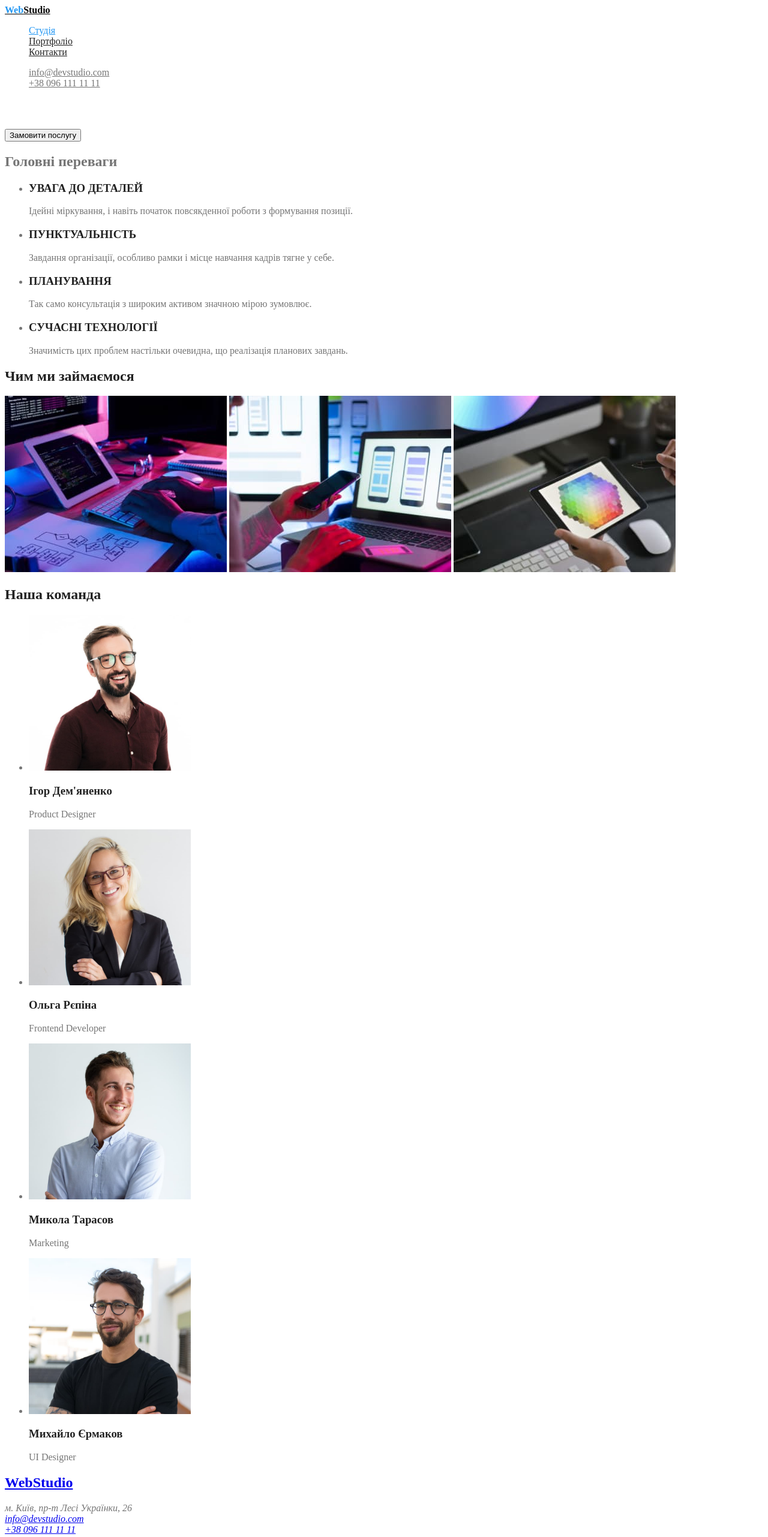
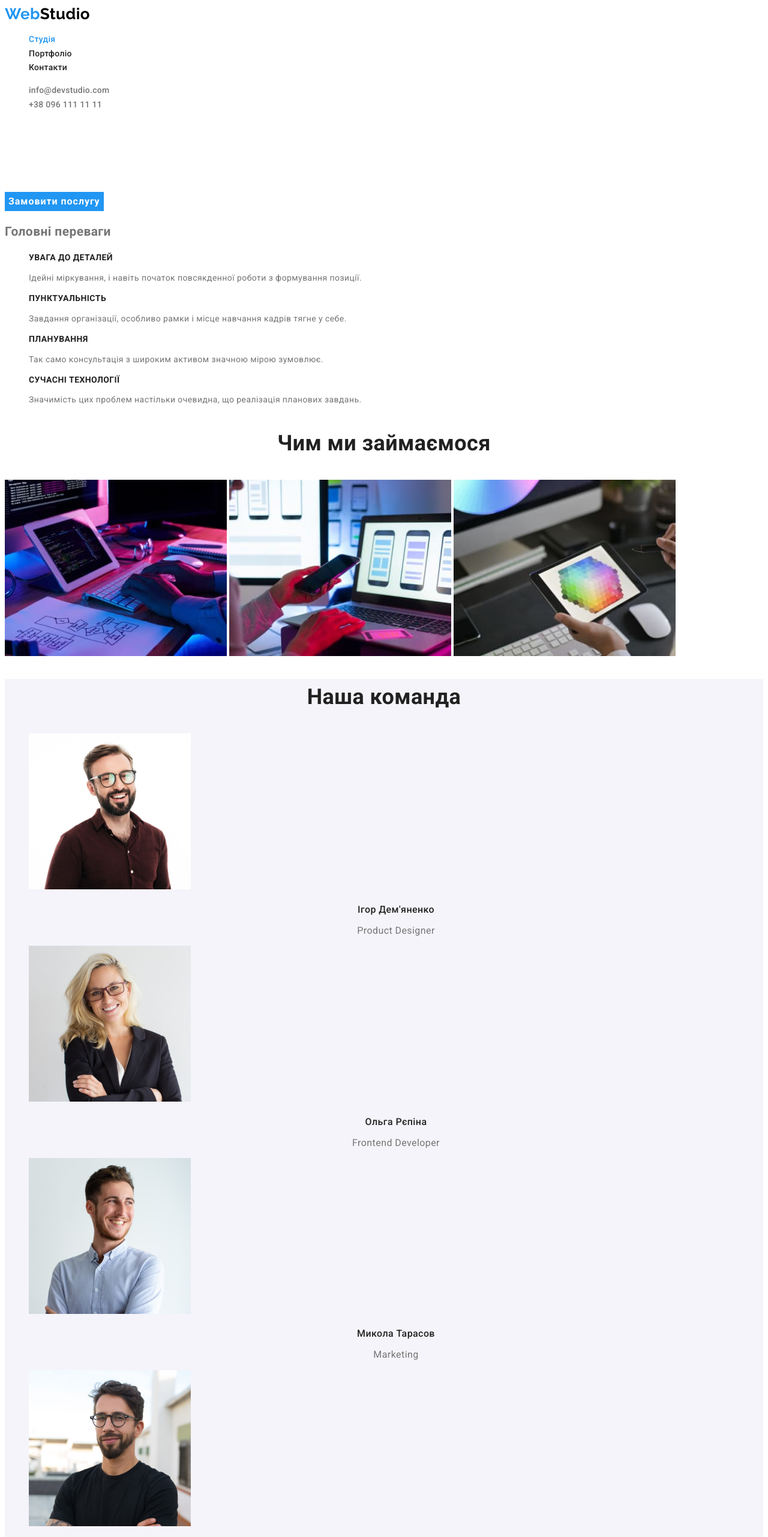
Before and after one commit to BoikoIgor/goit-markup-hw-02, a plain HTML site: page index.html in a window 1280 px wide. Shown: the top 2563 px of the page at 60% size. Drawn offline with Linux system fonts and the light colour scheme.

Commit message:
Portfolio changes

```diff
--- a/css/styles.css
+++ b/css/styles.css
@@ -10,22 +10,38 @@
   --second-background-color: #f5f4fa;
 }
 body {
+  font-family: "Roboto", sans-serif;
+  font-weight: 400;
+  font-size: 14px;
+  line-height: 1.7;
+  letter-spacing: 0.03em;
   background-color: var(--background-color);
   color: var(--primary-text-color);
 }
 /* Main page CSS styles */
 /* Logo */
 .logo {
+  font-family: "Raleway", sans-serif;
+  font-size: 26px;
+  line-height: 1.19;
+  text-decoration: none;
   color: #000000;
 }
 .logo span {
   color: var(--accent-color);
+}
+.logo.white {
+  color: var(--second-accent-color);
 }
 .list {
   list-style-type: none;
 }
 /* Site navigation */
 .site-nav .link {
+  font-weight: 500;
+  line-height: 1.14px;
+  letter-spacing: 0.02em;
+  text-decoration: none;
   color: var(--title-text-color);
 }
 .site-nav .link:hover,
@@ -35,6 +51,10 @@ body {
   color: var(--accent-color);
 }
 .contacts .link {
+  font-weight: 500;
+  line-height: 1.14px;
+  letter-spacing: 0.02em;
+  text-decoration: none;
   color: var(--primary-text-color);
 }
 .site-nav .link.current {
@@ -42,15 +62,69 @@ body {
 }
 /* hero */
 .hero-title {
+  font-weight: 900;
+  font-size: 44px;
+  line-height: 1.36;
+  text-align: center;
+  letter-spacing: 0.06em;
+  text-transform: uppercase;
+  color: var(--second-accent-color);
+}
+button {
+  font-family: inherit;
+  font-weight: 700;
+  font-size: 16px;
+  line-height: 1.88;
+  letter-spacing: 0.06em;
+  border: none;
+  background-color: var(--accent-color);
   color: var(--second-accent-color);
 }
 /* main */
 .section-title {
+  font-weight: 700;
+  font-size: 36px;
+  line-height: 1.7;
+  text-align: center;
   color: var(--title-text-color);
 }
+/* Benefits */
 .benefits .title {
+  font-weight: 700;
+  font-size: 14px;
+  line-height: 1.14;
+  text-transform: uppercase;
   color: var(--title-text-color);
 }
+/* Our team */
 .team .title {
+  font-weight: 500;
+  font-size: 16px;
+  line-height: 1.19;
+  text-align: center;
   color: var(--title-text-color);
 }
+.team .text {
+  font-size: 16px;
+  line-height: 1.19;
+  text-align: center;
+}
+.team {
+  background-color: var(--second-background-color);
+}
+/* Footer */
+address {
+  font-style: normal;
+  /* временно для фона */
+  /* background-color: #2f303a; */
+  color: var(--second-accent-color);
+}
+address .link {
+  text-decoration: none;
+  color: rgba(255, 255, 255, 0.6);
+}
+/* Filter buttons */
+.filter button {
+  background-color: var(--second-background-color);
+  color: var(--title-text-color);
+}
--- a/index.html
+++ b/index.html
@@ -5,6 +5,10 @@
     <meta http-equiv="X-UA-Compatible" content="IE=edge" />
     <meta name="viewport" content="width=Hello, initial-scale=1.0" />
     <title>Web Studio (Version 2.1)</title>
+    <link
+      href="https://fonts.googleapis.com/css2?family=Raleway:wght@700&family=Roboto:wght@400;500;700;900&display=swap"
+      rel="stylesheet"
+    />
     <link rel="stylesheet" href="./css/styles.css" />
   </head>
   <body>
@@ -37,30 +41,30 @@
       <!-- benefits section -->
       <section class="section">
         <h2>Головні переваги</h2>
-        <ul class="benefits">
+        <ul class="benefits list">
           <li>
             <h3 class="title">УВАГА ДО ДЕТАЛЕЙ</h3>
-            <p>
+            <p class="text">
               Ідейні міркування, і навіть початок повсякденної роботи з
               формування позиції.
             </p>
           </li>
           <li>
             <h3 class="title">ПУНКТУАЛЬНІСТЬ</h3>
-            <p>
+            <p class="text">
               Завдання організації, особливо рамки і місце навчання кадрів тягне
               у себе.
             </p>
           </li>
           <li>
             <h3 class="title">ПЛАНУВАННЯ</h3>
-            <p>
+            <p class="text">
               Так само консультація з широким активом значною мірою зумовлює.
             </p>
           </li>
           <li>
             <h3 class="title">СУЧАСНІ ТЕХНОЛОГІЇ</h3>
-            <p>
+            <p class="text">
               Значимість цих проблем настільки очевидна, що реалізація планових
               завдань.
             </p>
@@ -75,9 +79,9 @@
         <img src="./images/img3.jpg" alt="Дизайнерські рішення" width="370" />
       </section>
       <!-- our team section -->
-      <section class="section">
+      <section class="section team">
         <h2 class="section-title">Наша команда</h2>
-        <ul class="team">
+        <ul class="team list">
           <li>
             <img
               src="./images/members/member1.jpg"
@@ -85,7 +89,7 @@
               width="270"
             />
             <h3 class="title">Ігор Дем'яненко</h3>
-            <p>Product Designer</p>
+            <p class="text">Product Designer</p>
           </li>
           <li>
             <img
@@ -94,7 +98,7 @@
               width="270"
             />
             <h3 class="title">Ольга Рєпіна</h3>
-            <p>Frontend Developer</p>
+            <p class="text">Frontend Developer</p>
           </li>
           <li>
             <img
@@ -103,7 +107,7 @@
               width="270"
             />
             <h3 class="title">Микола Тарасов</h3>
-            <p>Marketing</p>
+            <p class="text">Marketing</p>
           </li>
           <li>
             <img
@@ -112,7 +116,7 @@
               width="270"
             />
             <h3 class="title">Михайло Єрмаков</h3>
-            <p>UI Designer</p>
+            <p class="text">UI Designer</p>
           </li>
         </ul>
       </section>
@@ -120,14 +124,22 @@
     <footer>
       <section>
         <h2>
-          <a class="Logo" href="/"
-            ><b><span class="blue">Web</span>Studio</b></a
+          <a class="logo white" href="/"
+            ><b><span>Web</span>Studio</b></a
           >
         </h2>
         <address>
           м. Київ, пр-т Лесі Українки, 26<br />
-          <a href="mailto:info@devstudio.com">info@devstudio.com</a><br />
-          <a href="tel:+380961111111">+38 096 111 11 11</a>
+          <ul class="list">
+            <li>
+              <a class="link" href="mailto:info@devstudio.com"
+                >info@devstudio.com</a
+              ><br />
+            </li>
+            <li>
+              <a class="link" href="tel:+380961111111">+38 096 111 11 11</a>
+            </li>
+          </ul>
         </address>
       </section>
     </footer>
```
Also changed, not shown: portfolio.html (+43 -2 lines), images/portfolio/portfolio-1.jpg (added), images/portfolio/portfolio-2.jpg (added), images/portfolio/portfolio-3.jpg (added), images/portfolio/portfolio-4.jpg (added), images/portfolio/portfolio-5.jpg (added), images/portfolio/portfolio-6.jpg (added), images/portfolio/portfolio-7.jpg (added), images/portfolio/portfolio-8.jpg (added), images/portfolio/portfolio-9.jpg (added).
